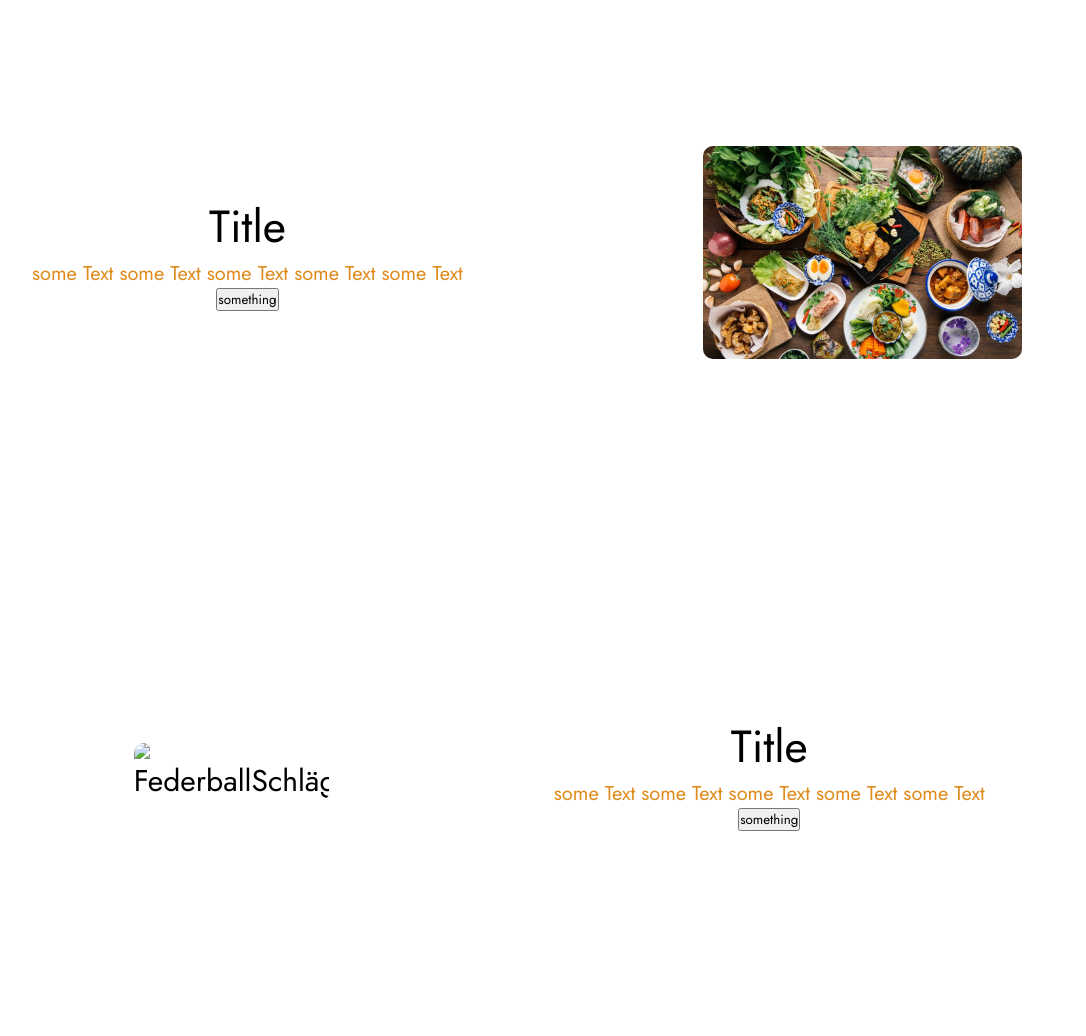
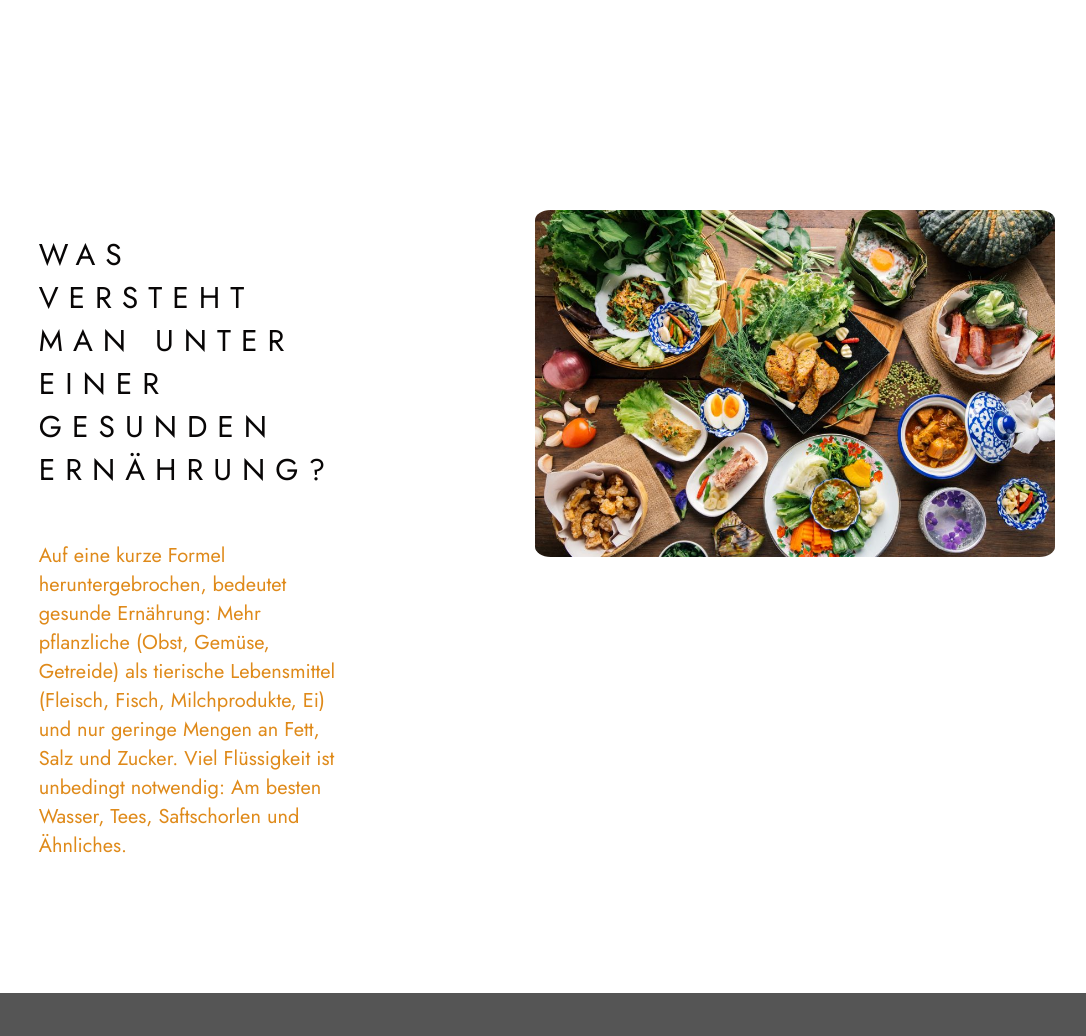
Before and after one commit to bbwmcl/Kochbuch, a plain HTML site: page src/main/resources/templates/index.html in a window 1280 px wide. Shown: the part 2015-3051 px from the top of the page, without its empty margins (108-1194 px from the left). Drawn offline with Linux system fonts and the light colour scheme; a script that the page names is missing.

Commit message:
big changes

```diff
--- a/src/main/resources/templates/index.html
+++ b/src/main/resources/templates/index.html
@@ -29,31 +29,24 @@
   <main>
     <div class="bi1 center">
       <h2 class="hh">Perfekte Ernährung mit Healthy Kitchen</h2>
+      <hr>
       <p class="p1">Mit unseren einfachen und schnellen Rezepten kochst du ausgewogen, saisonal und hast ruckzuck ein schnelles Frühstück, Abend- bzw. Mittagessen auf dem Tisch. Das nennen wir auch familientauglich. Du wirst staunen, wie viele gluschtige Rezepte süss oder pikant, vegetarisch oder mit Fleisch, Fisch oder Poulet wir dir unter genau diesen Bedingungen zur Verfügung stellen. </p>
   </div>
   <div class="center">
-    <img  class="img" src="../static/img/Bild1.jpg" alt="essen">
+    <img  class="img1" src="../static/img/Bild1.jpg" alt="essen">
   </div>
 
   <div class="scetion-4">
-    <div class="grid-container center">
-        <div class="grid-item center">
-            <h2>Title</h2>
-            <p>some Text some Text some Text some Text some Text</p>
-            <button class="button">something</button>
+        <div class="grid-container center">
+            <div class="grid-item">
+                <h2 class="grid-item-title">Was versteht man unter einer gesunden Ernährung?</h2>
+                <p>Auf eine kurze Formel heruntergebrochen, bedeutet gesunde Ernährung: Mehr pflanzliche (Obst, Gemüse, Getreide) als tierische Lebensmittel (Fleisch, Fisch, Milchprodukte, Ei) und nur geringe Mengen an Fett, Salz und Zucker. Viel Flüssigkeit ist unbedingt notwendig: Am besten Wasser, Tees, Saftschorlen und Ähnliches.</p>
+            </div>
+            <div class="grid-item center">
+                <img class="img2" src="../static/img/Bild2.jpg" alt="">
+            </div>
         </div>
-        <div class="grid-item center">
-            <img class="img" src="../static/img/Bild2.jpg" alt="FederballSchläger">
-        </div>
-    </div>
-    <div class="grid-container center">
-        <div class="grid-item center">
-            <img class="img" src="./images/Federballschlaeger-und-Ball.jpg" alt="FederballSchläger">
-        </div>
-        <div class="grid-item center">
-            <h2>Title</h2>
-            <p>some Text some Text some Text some Text some Text</p>
-            <button class="button">something</button>
+        <div class="center">
         </div>
     </div>
 </div>
--- a/src/main/resources/templates/styles.css
+++ b/src/main/resources/templates/styles.css
@@ -18,7 +18,7 @@ header {
 
 main {
   margin-top: 100px;
-  margin-bottom: 500px;
+  margin-bottom: 200px;
 }
 
 #navbar {
@@ -162,14 +162,16 @@ a {
   flex-direction: column;
   padding: 100px;
   font-size: 30px;
-  text-align: center;
+  text-align: left;
   height: 500px;
+  margin: 300;
 }
 
 .grid-container {
   display: grid;
   grid-template-columns: auto auto;
   padding: 10px;
+  margin: 150px;
 }
 
 /* End of footer */
@@ -196,13 +198,43 @@ a {
   margin-right: 100px;
 }
 
-.img {
-  border-radius: 10px;
-  width: 80%;
+.img1 {
+  width: 100%;
   height: auto;
   float: right;
 }
 
 .bi1 {
-  margin-bottom: 200px;
+  margin-bottom: 250px;
 }
+
+hr {
+  border: #333 3px solid;
+  height: 250px;
+  margin-right: 150px;
+}
+
+.img2 {
+  height: 363.5px;
+  width: 520px;
+  border-radius: 3%;
+}
+
+.grid-item-title {
+  font-size: 3rem;
+  font-weight: 400;
+  color: rgb(8, 6, 6);
+  margin-bottom: 5rem;
+  text-transform: uppercase;
+  letter-spacing: 1rem;
+}
+
+.f1 {
+  text-align: center;
+  color: black;
+  padding: 400px;
+}
+
+.rezept-marin {
+  margin: 20px;
+}
```
Also changed, not shown: src/main/resources/templates/screens/fleisch/index.html (+33 -2 lines), src/main/resources/static/img/Bild3.jpg (added), 1 other file.
